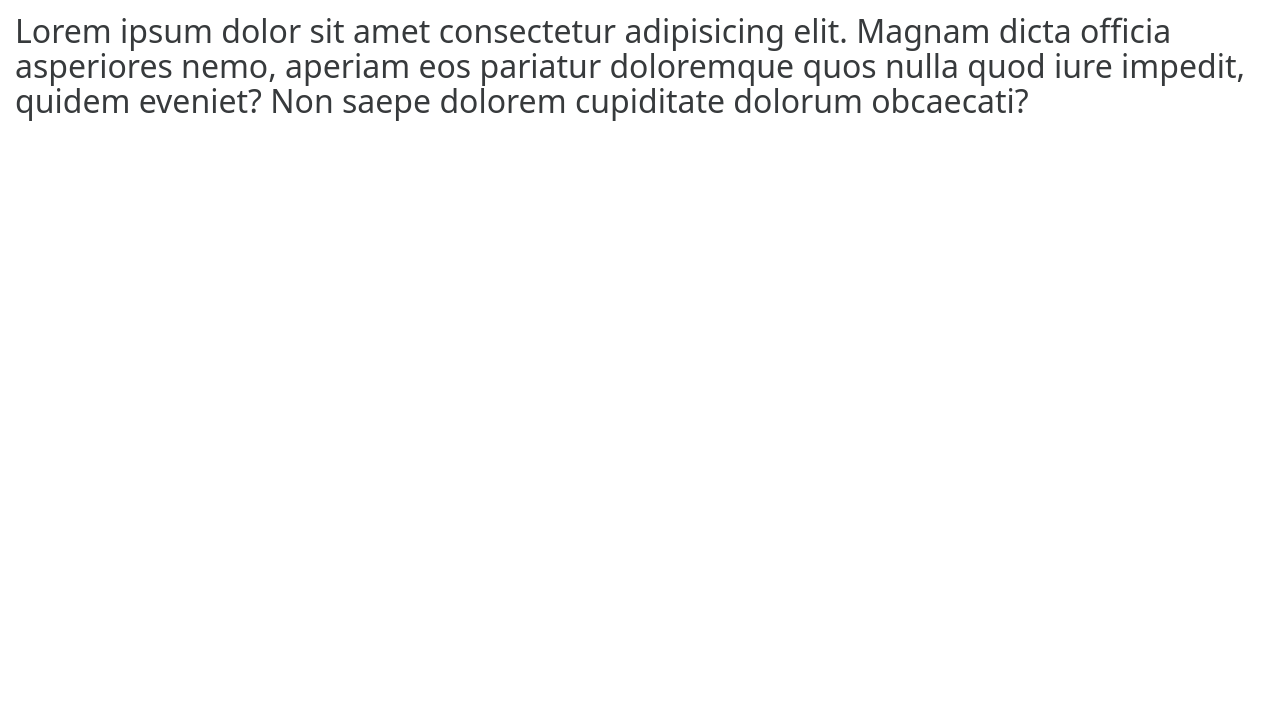
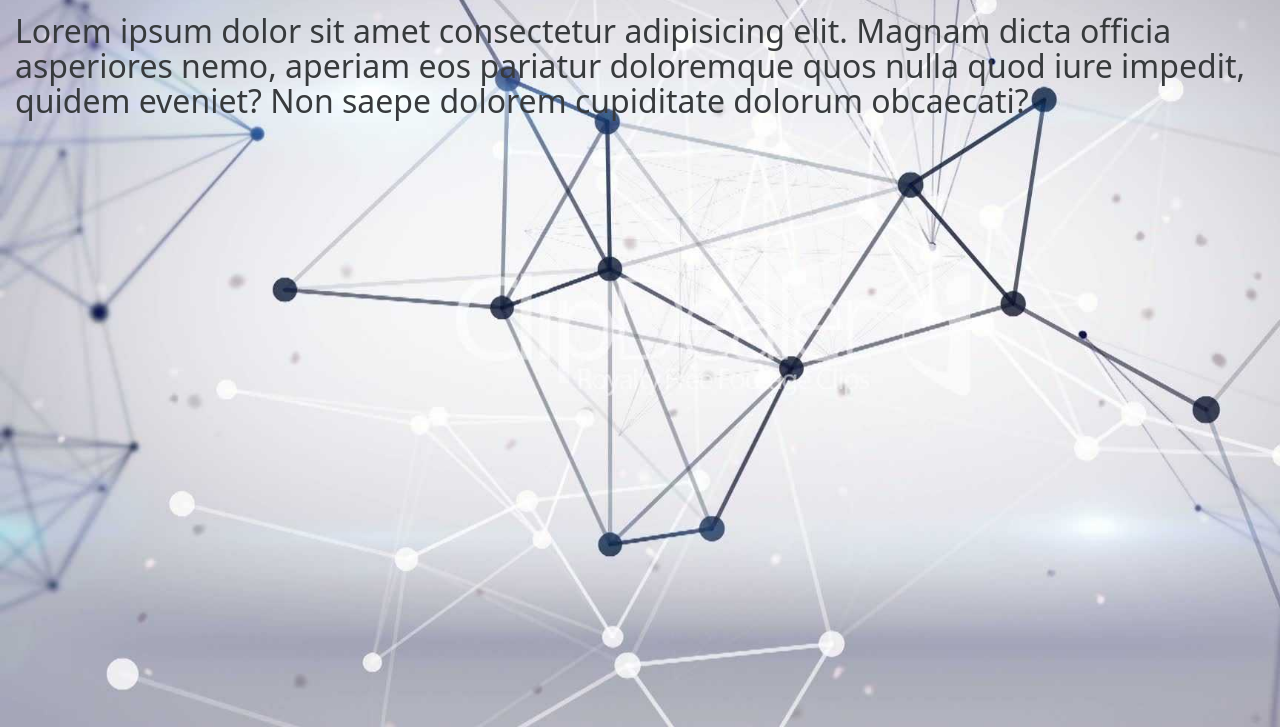
Before and after one commit to ruedaKaff/JhanCarlosRuedaQuintero-1, a plain HTML site: page Sandbox/index.html in a window 1280 px wide. Shown: the part 73-800 px from the top of the page. Drawn offline with nearby package versions, Linux system fonts and the light colour scheme; files that its build step writes are made by us from their sources; files whose address does not match are found by name.

Commit message:
second commit

```diff
--- a/style.css
+++ b/Sandbox/style.css
@@ -63,6 +63,6 @@
 
         background-size: cover;
         height: 100vh;
-        background-image:url(/SandBox-master/img/2-3157003-technology-network-loop-background.jpg);
+        background-image:url(img/2-3157003-technology-network-loop-background.jpg);
 
     }
```
Also changed, not shown: Sandbox/img/fondo-bienvenido-grande.jpg (added), Sandbox/img/fondo-bienvenidos.jpg (added), Sandbox/img/nosotros.svg (added), Sandbox/img/proyecto1.svg (added), Sandbox/img/proyecto2.svg (added), Sandbox/img/proyecto3.svg (added), Sandbox/img/proyecto4.svg (added), Sandbox/img/proyecto5.svg (added), Sandbox/img/proyecto6.svg (added), Sandbox/index.html (renamed from index.html), 1 other file.
